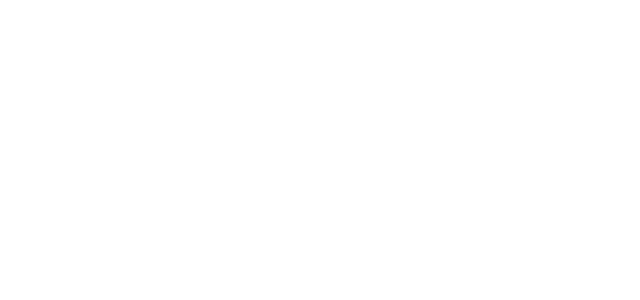
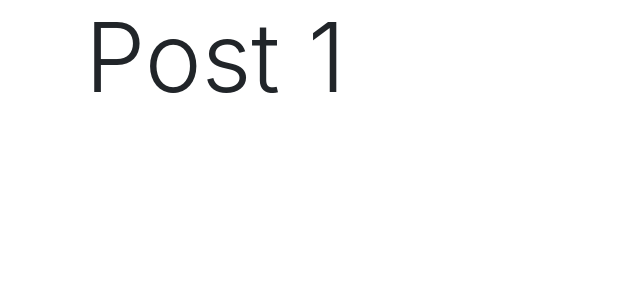
Before and after one commit to ninghao/ninghao-nuxt, a Nuxt app: page /posts/1 in a window 1280 px wide. Before the commit this address had no page. Shown: the top 300 px of the page, without its empty margins (0-640 px from the left). Built offline with nearby package versions, Linux system fonts and the light colour scheme.

Commit message:
动态路由

```diff
--- /dev/null
+++ b/pages/posts/_id.vue
@@ -0,0 +1,7 @@
+<template>
+  <div class="container">
+    <h1 class="display-1">
+      Post {{ $route.params.id }}
+    </h1>
+  </div>
+</template>
```
